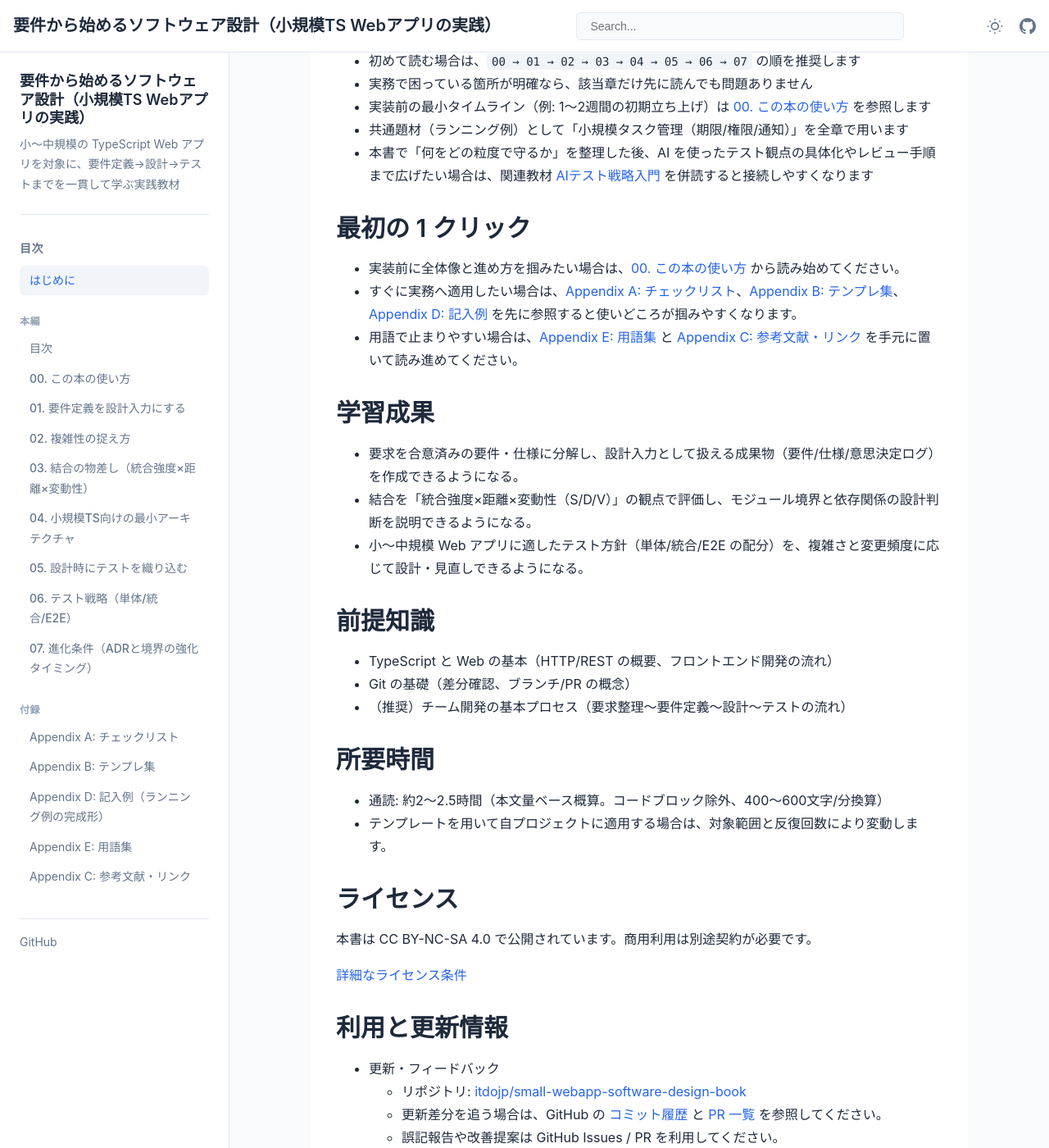
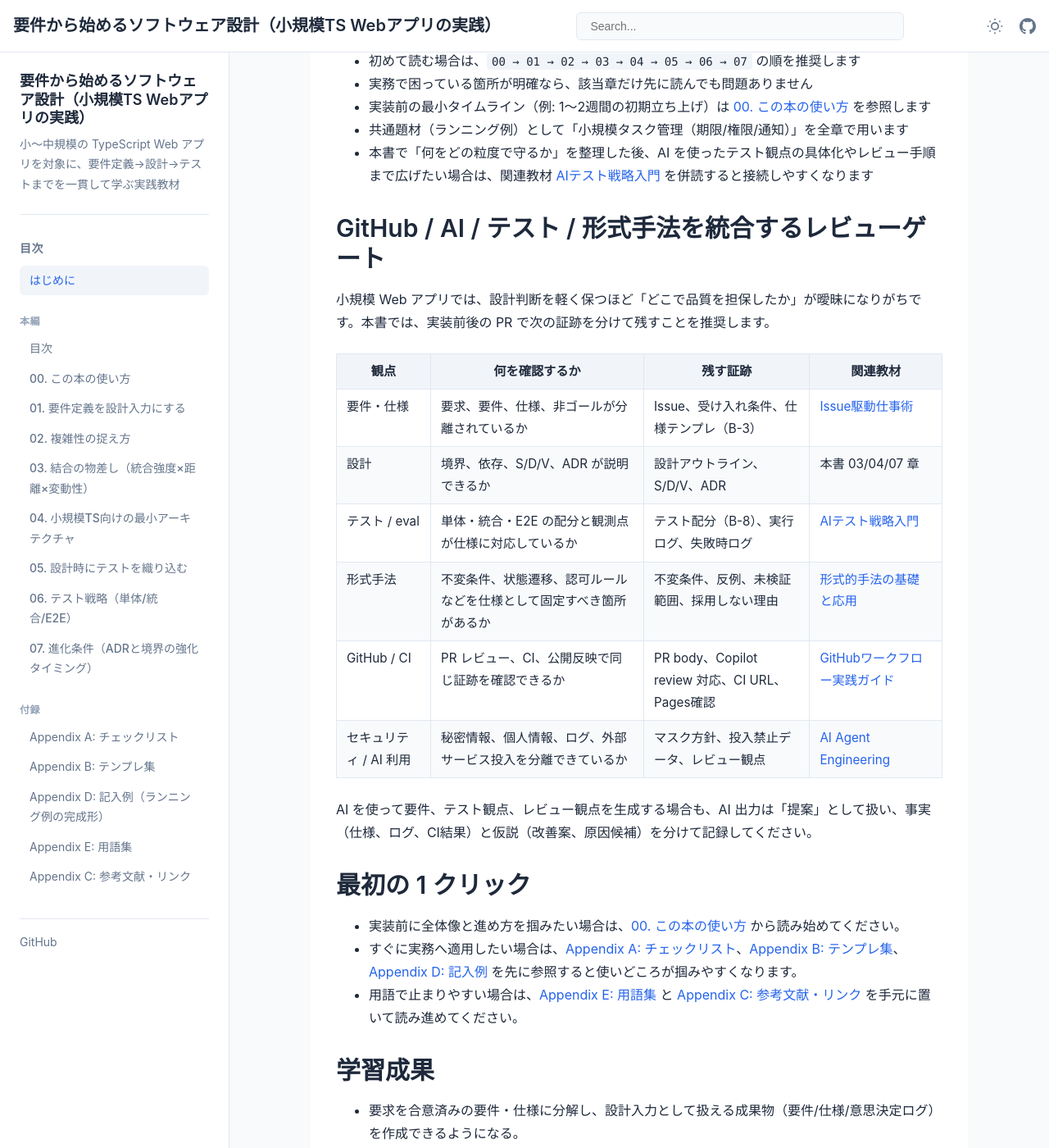
Before and after one commit to itdojp/small-webapp-software-design-book, a Jekyll site: the page built from docs/index.md, in a window 1280 px wide and 1400 px high, scrolled down 1198 px. Shown: the whole window at 82% size. Built offline with Jekyll 4.4.1, drawn with Linux system fonts in a browser that asks for light colours.

Commit message:
[codex] 小規模Webアプリ設計の横断レビュー証跡を明確化する (#114)
Add cross-book review evidence gates for small webapp design work.

- Add a top-page review gate connecting requirements, design, tests/evals, formal methods, GitHub/CI, and AI/security evidence.
- Add Appendix A checklist items for PR, AI review, formal-methods consideration, CI, and Pages evidence.
- Extend the PR template with review completion and evidence sections.

```diff
--- a/docs/index.md
+++ b/docs/index.md
@@ -43,6 +43,21 @@ permalink: /
 - 実装前の最小タイムライン（例: 1〜2週間の初期立ち上げ）は [00. この本の使い方]({{ '/chapters/00-about-this-book/' | relative_url }}) を参照します
 - 共通題材（ランニング例）として「小規模タスク管理（期限/権限/通知）」を全章で用います
 - 本書で「何をどの粒度で守るか」を整理した後、AI を使ったテスト観点の具体化やレビュー手順まで広げたい場合は、関連教材 [AIテスト戦略入門](https://itdojp.github.io/ai-testing-strategy-book/) を併読すると接続しやすくなります
+
+## GitHub / AI / テスト / 形式手法を統合するレビューゲート
+
+小規模 Web アプリでは、設計判断を軽く保つほど「どこで品質を担保したか」が曖昧になりがちです。本書では、実装前後の PR で次の証跡を分けて残すことを推奨します。
+
+| 観点 | 何を確認するか | 残す証跡 | 関連教材 |
+| --- | --- | --- | --- |
+| 要件・仕様 | 要求、要件、仕様、非ゴールが分離されているか | Issue、受け入れ条件、仕様テンプレ（B-3） | [Issue駆動仕事術](https://itdojp.github.io/issue-driven-work-book/) |
+| 設計 | 境界、依存、S/D/V、ADR が説明できるか | 設計アウトライン、S/D/V、ADR | 本書 03/04/07 章 |
+| テスト / eval | 単体・統合・E2E の配分と観測点が仕様に対応しているか | テスト配分（B-8）、実行ログ、失敗時ログ | [AIテスト戦略入門](https://itdojp.github.io/ai-testing-strategy-book/) |
+| 形式手法 | 不変条件、状態遷移、認可ルールなどを仕様として固定すべき箇所があるか | 不変条件、反例、未検証範囲、採用しない理由 | [形式的手法の基礎と応用](https://itdojp.github.io/formal-methods-book/) |
+| GitHub / CI | PR レビュー、CI、公開反映で同じ証跡を確認できるか | PR body、Copilot review 対応、CI URL、Pages確認 | [GitHubワークフロー実践ガイド](https://itdojp.github.io/github-workflow-book/) |
+| セキュリティ / AI 利用 | 秘密情報、個人情報、ログ、外部サービス投入を分離できているか | マスク方針、投入禁止データ、レビュー観点 | [AI Agent Engineering](https://itdojp.github.io/ai-agent-engineering-book/) |
+
+AI を使って要件、テスト観点、レビュー観点を生成する場合も、AI 出力は「提案」として扱い、事実（仕様、ログ、CI結果）と仮説（改善案、原因候補）を分けて記録してください。
 
 ## 最初の 1 クリック
 
```
Also changed, not shown: docs/appendix/A-checklists.md (+11 -0 lines), .github/PULL_REQUEST_TEMPLATE.md.
